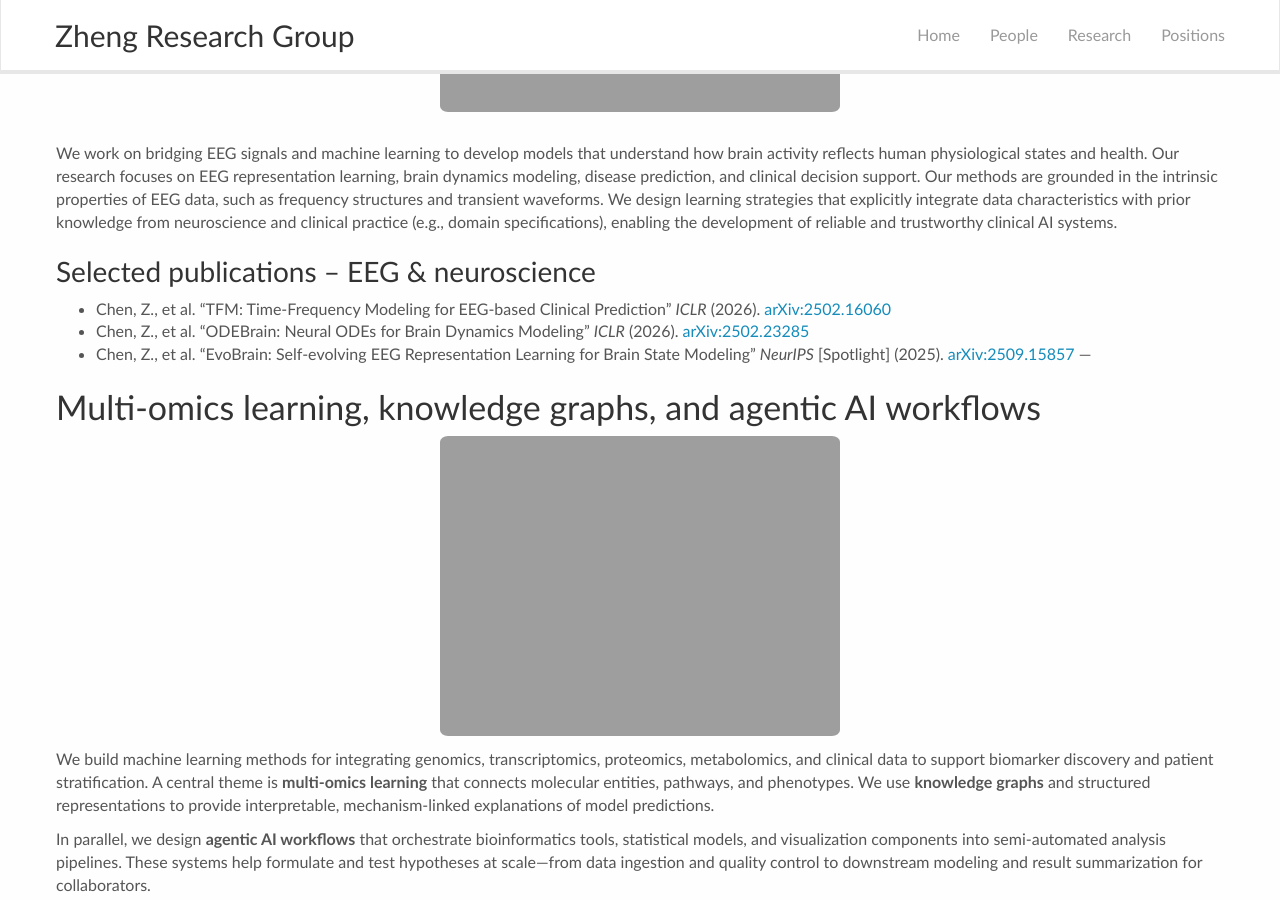
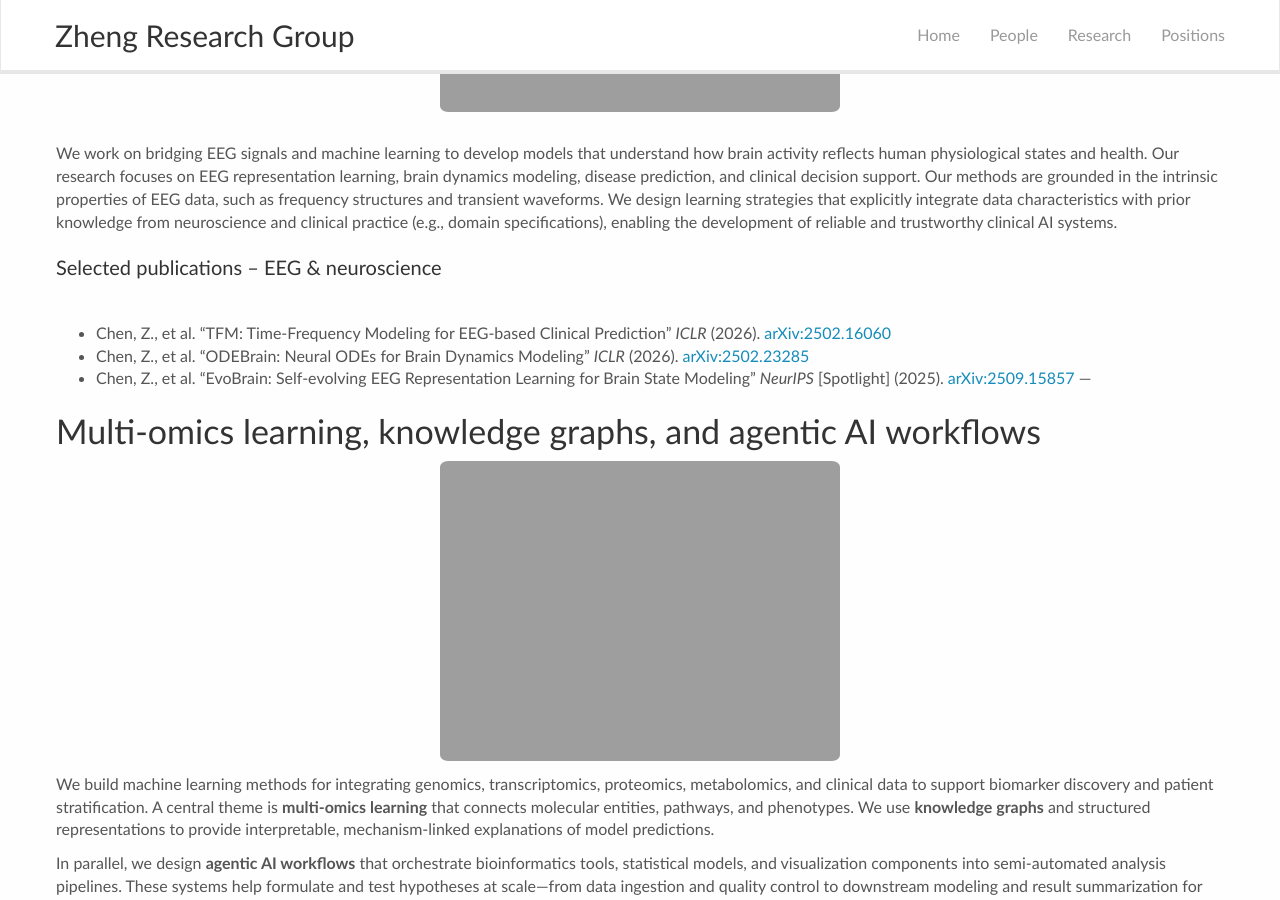
Before and after one commit to zhengchen3/zhengchen3.github.io, a Jekyll site: the page built from _pages/research.md, in a window 1280 px wide and 900 px high, scrolled down 347 px. Built offline with Jekyll 4.4.1, drawn with Linux system fonts in a browser that asks for light colours; nearby versions of some CDN libraries.

Commit message:
Apply Coley-style parameters: CSS, nav, footer, news

```diff
--- a/_pages/research.md
+++ b/_pages/research.md
@@ -20,7 +20,7 @@ We design learning strategies that explicitly integrate data characteristics wit
 
 
 
-### Selected publications – EEG & neuroscience
+# Selected publications – EEG & neuroscience
 
 - Chen, Z., et al. “TFM: Time-Frequency Modeling for EEG-based Clinical Prediction” _ICLR_ (2026). [arXiv:2502.16060](https://arxiv.org/abs/2502.16060)
 - Chen, Z., et al. “ODEBrain: Neural ODEs for Brain Dynamics Modeling” _ICLR_ (2026). [arXiv:2502.23285](https://arxiv.org/abs/2502.23285)
```
